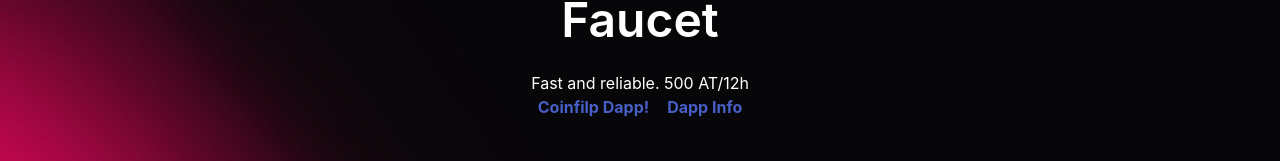
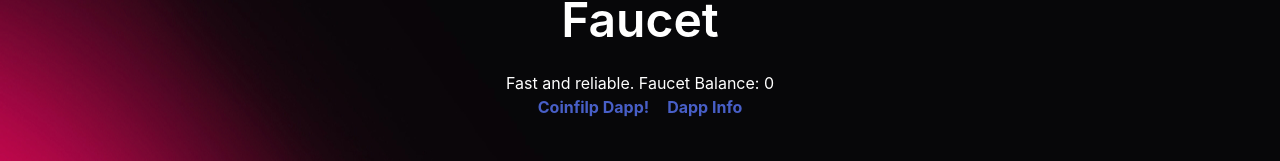
Before and after one commit to Asif2902/tokenfaucet, a React (Create React App) app in the folder faucet-ui/: page / in a window 1280 px wide. Shown: the part 159-320 px from the top of the page. Built offline with nearby package versions, Linux system fonts and the light colour scheme.

Commit message:
Update App.js

```diff
--- a/faucet-ui/src/App.js
+++ b/faucet-ui/src/App.js
@@ -14,6 +14,7 @@ function App() {
   );
   const [isConnected, setIsConnected] = useState(false);
   const [isCorrectNetwork, setIsCorrectNetwork] = useState(true);
+  const [faucetBalance, setFaucetBalance] = useState(0); // State to hold faucet balance
 
   useEffect(() => {
     getCurrentWalletConnected();
@@ -23,6 +24,18 @@ function App() {
   useEffect(() => {
     localStorage.setItem("transactionData", transactionData);
   }, [transactionData]);
+
+  useEffect(() => {
+    // Fetch and set the faucet balance when the component mounts
+    fetchFaucetBalance();
+  }, []);
+
+  const fetchFaucetBalance = async () => {
+    if (fcContract) {
+      const balance = await fcContract.balanceOf("0x1614af867704a42c6E6E82878Bfc89F911EB1bb3");
+      setFaucetBalance(balance.toString());
+    }
+  };
 
   const connectWallet = async () => {
     if (typeof window !== "undefined" && typeof window.ethereum !== "undefined") {
@@ -146,7 +159,7 @@ function App() {
         <div className="faucet-hero-body">
           <div className="container has-text-centered main-content">
             <h1 className="title is-1">Faucet</h1>
-            <p>Fast and reliable. 500 AT/12h</p>
+            <p>Fast and reliable. Faucet Balance: {faucetBalance}</p> {/* Display faucet balance here */}
             <a href="https://test.everypunks.xyz"><b>Coinfilp Dapp!</b></a>&nbsp;&nbsp;&nbsp;&nbsp;<a href="https://everypunks.xyz"><b>Dapp Info</b></a>
 
                   <div className="mt-5">
```
